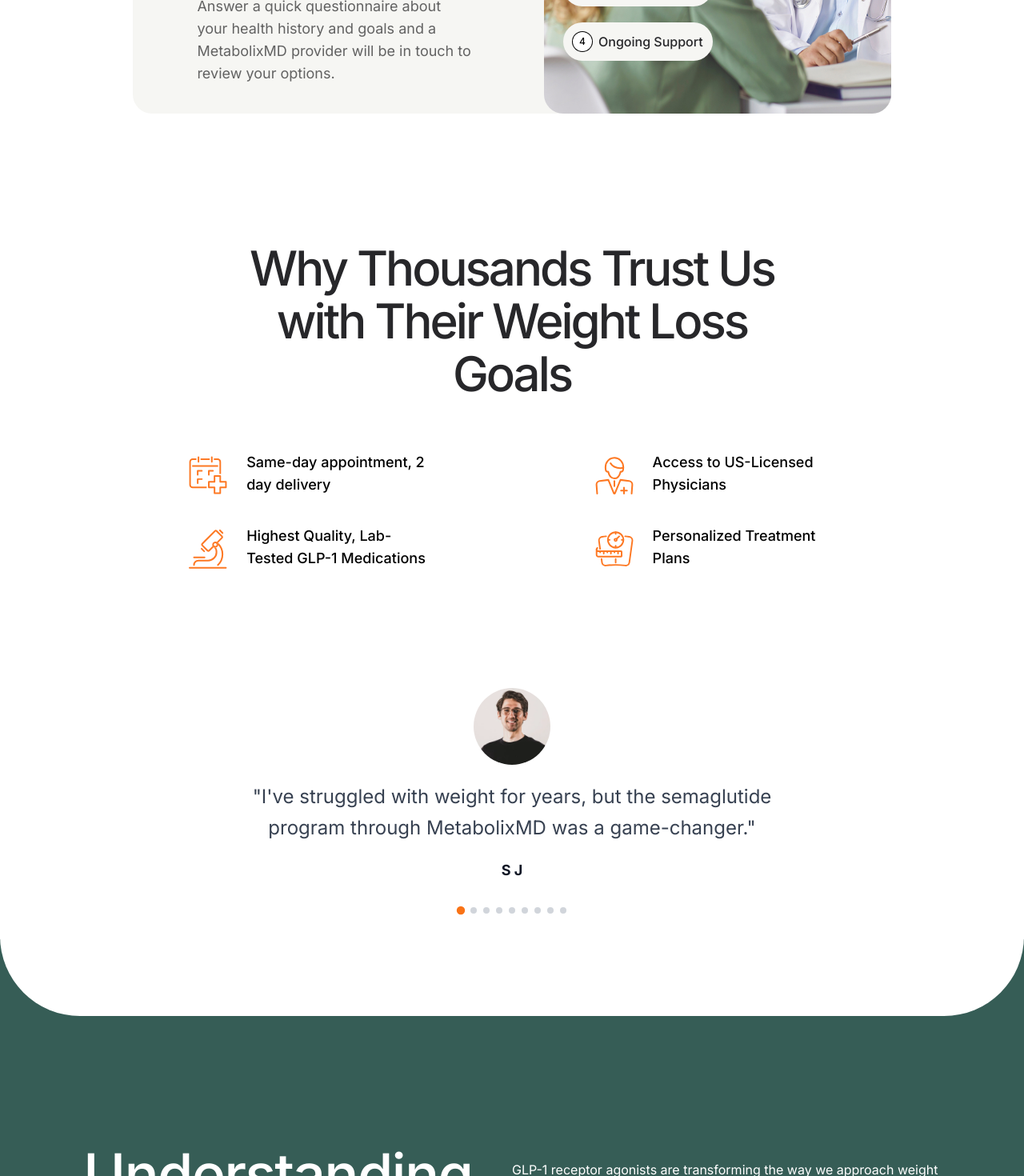
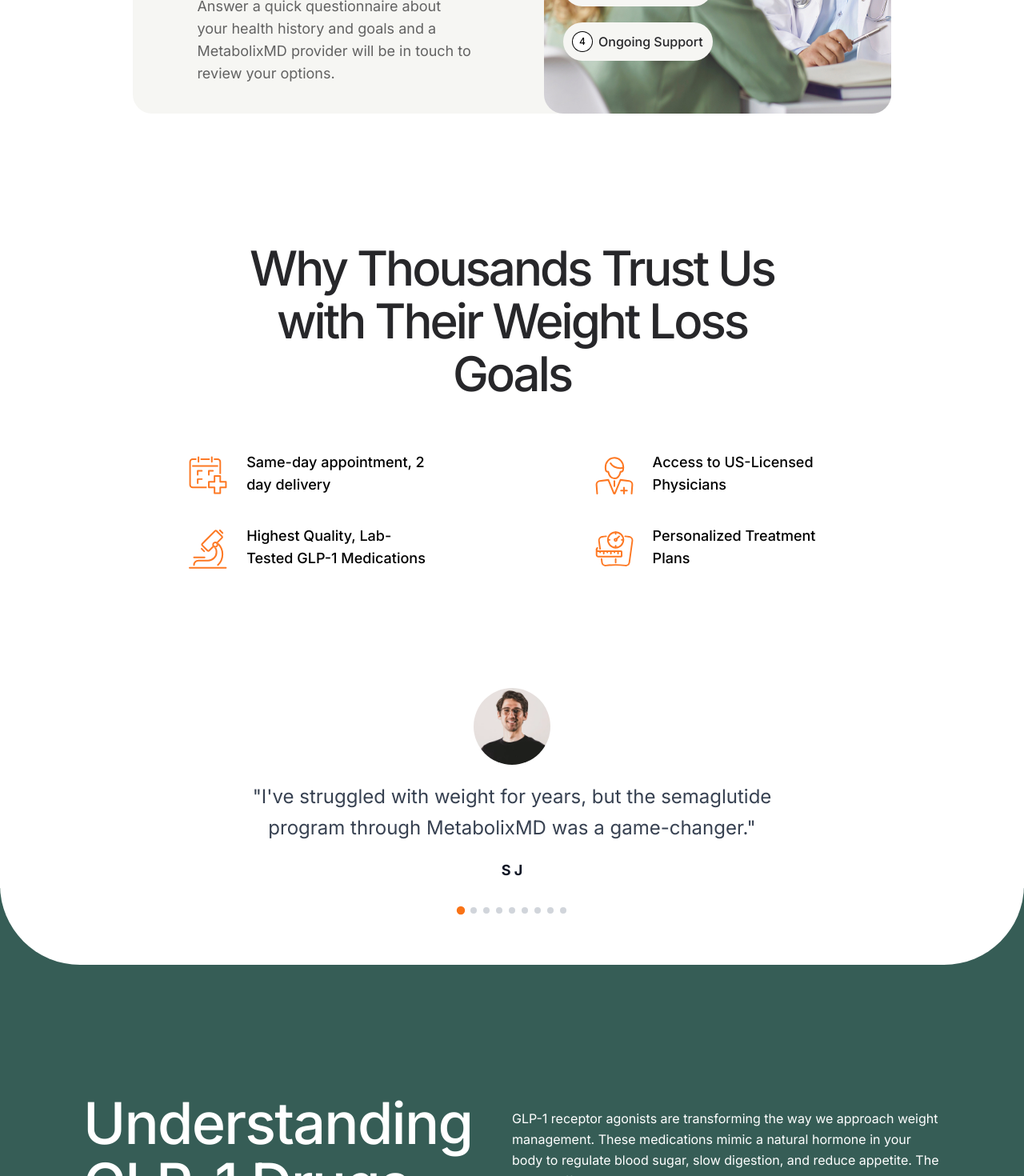
Before and after one commit to featuringmyself/metabolixmd-US, a Next.js app: page / in a window 1280 px wide. Shown: the part 1412-2882 px from the top of the page at 80% size. Built offline with nearby package versions, Linux system fonts and the light colour scheme; no server answers.

Commit message:
Update GLP1Section, HomePage, ReviewsSection, and TrustSection for improved layout and spacing

```diff
--- a/src/components/GLP1Section.jsx
+++ b/src/components/GLP1Section.jsx
@@ -60,7 +60,7 @@ const GLP1Section = () => {
             <div className="grid grid-cols-1 md:grid-cols-2 gap-12 w-full md:max-w-4xl mx-auto">
               {/* Vial & Syringe Option */}
               <div className="relative bg-[#F98F4C] rounded-3xl shadow-lg max-h-[20rem] md:min-h-[45vh] min-h-[75vw]">
-                <div className="absolute md:right-6 right-0 md:-top-12 -top-24 w-[10rem] -rotate-40 h-[150%] md:w-[10rem] md:h-full transform translate-x-[15%] -translate-y-[15%] z-[99]">
+                <div className="absolute md:right-6 -right-8 md:-top-12 -top-28 w-[10rem] -rotate-40 h-[150%] md:w-[10rem] md:h-full transform translate-x-[15%] -translate-y-[15%] z-[99]">
                   <Image
                     src="/images/41.png"
                     alt="Vial and Syringe"
--- a/src/components/HomePage.jsx
+++ b/src/components/HomePage.jsx
@@ -332,14 +332,14 @@ const HomePage = () => {
           />
           <motion.div
             variants={fadeIn}
-            className="flex flex-col md:justify-center md:mt-0 mt-[8vh] md:min-h-[80vh] min-h-screen justify-start items-start z-10 md:mx-20 mx-1 "
+            className="flex flex-col md:justify-center md:mt-0 mt-[8vh] md:min-h-[80vh] min-h-[95vh] justify-start items-start z-10 md:mx-20 mx-1 "
           >
             <h1 className="text-[11vw] md:text-7xl leading-[1.2] font-medium md:max-w-[58%] max-w-full text-primary">
                 Your Personalized
                 Weight Loss <span className="text-[#2E2E2E] ">Journey Starts Here</span>
             </h1>
 
-            <p className="text-[#626262] text-base md:text-lg md:max-w-[40%] max-w-[95%] md:my-14 my-[5vh]">
+            <p className="text-[#626262] text-base md:text-lg md:max-w-[40%] max-w-[95%] md:my-14 my-[3vh]">
               Connect with our US-based physicians to receive tailored support
               on your weight loss journey. Experience a program designed just
               for you.
--- a/src/components/ReviewsSection.jsx
+++ b/src/components/ReviewsSection.jsx
@@ -136,7 +136,7 @@ function ReviewsSection() {
     };
 
     return (
-        <div className="w-full overflow-hidden relative py-16 my-16 pb-32 bg-white select-none md:rounded-b-[100px] rounded-b-[40px] z-30 ">
+        <div className="w-full overflow-hidden relative md:py-16 py-0 my-16 pb-32 bg-white select-none md:rounded-b-[100px] rounded-b-[40px] z-30 ">
             <motion.div
                 className="flex overflow-x-hidden touch-pan-x"
                 drag="x"
--- a/src/components/TrustSection.jsx
+++ b/src/components/TrustSection.jsx
@@ -109,9 +109,9 @@ const TrustSection = () => {
       whileInView="visible"
       viewport={{ once: true, margin: "-100px" }}
       variants={staggerChildren}
-      className="py-8 md:py-4 px-4 bg-white z-50  rounded-b-[100px]"
+      className="py-8 md:py-4 px-8 bg-white z-50  rounded-b-[100px]"
     >
-      <div className="max-w-[1400px] mx-auto  flex md:items-center items-start justify-center flex-col">
+      <div className="max-w-screen mx-auto  flex md:items-center items-start justify-center flex-col">
         {/* Section Title */}
         <motion.h2
           variants={fadeIn}
@@ -122,7 +122,7 @@ const TrustSection = () => {
         </motion.h2>
 
         {/* Trust Features Grid */}
-        <div className="grid grid-cols-1 sm:grid-cols-2 lg:grid-cols-2 gap-8 md:gap-8 md:max-w-full max-w-[88%] ">
+        <div className="grid grid-cols-1 sm:grid-cols-2 lg:grid-cols-2 gap-8 md:gap-8 md:max-w-full  ">
           {/* Map through trust features and display them */}
           {trustFeatures.map((feature, index) => (
             <motion.div
```
